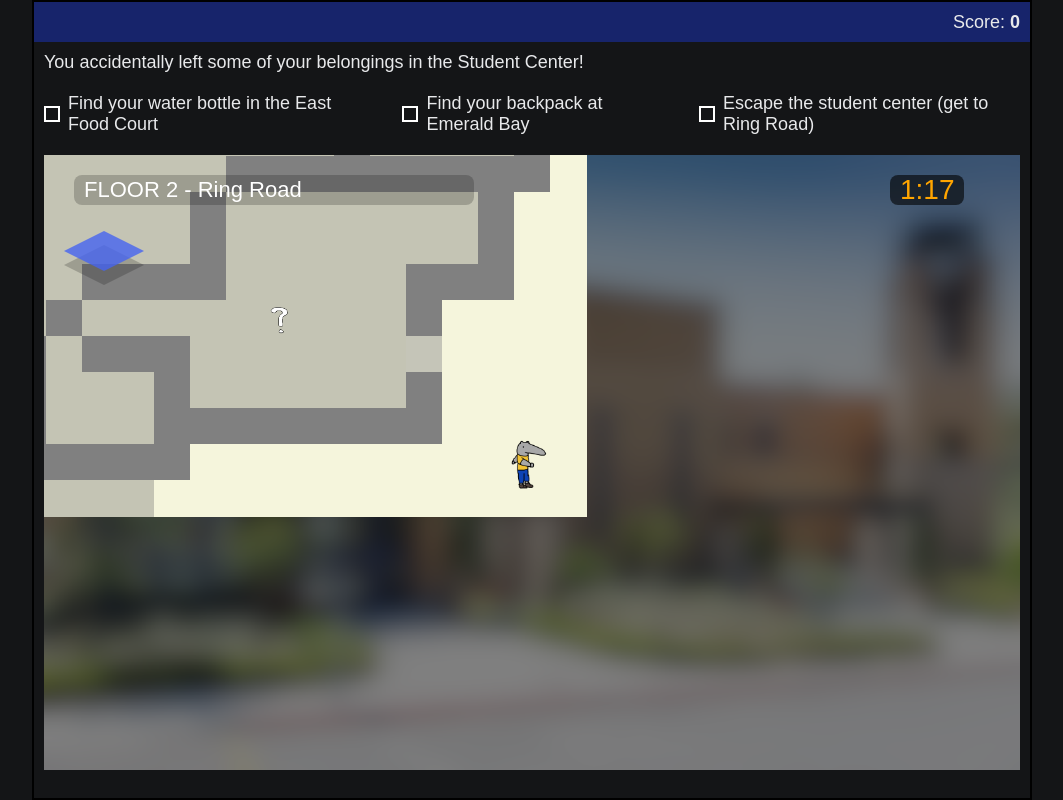
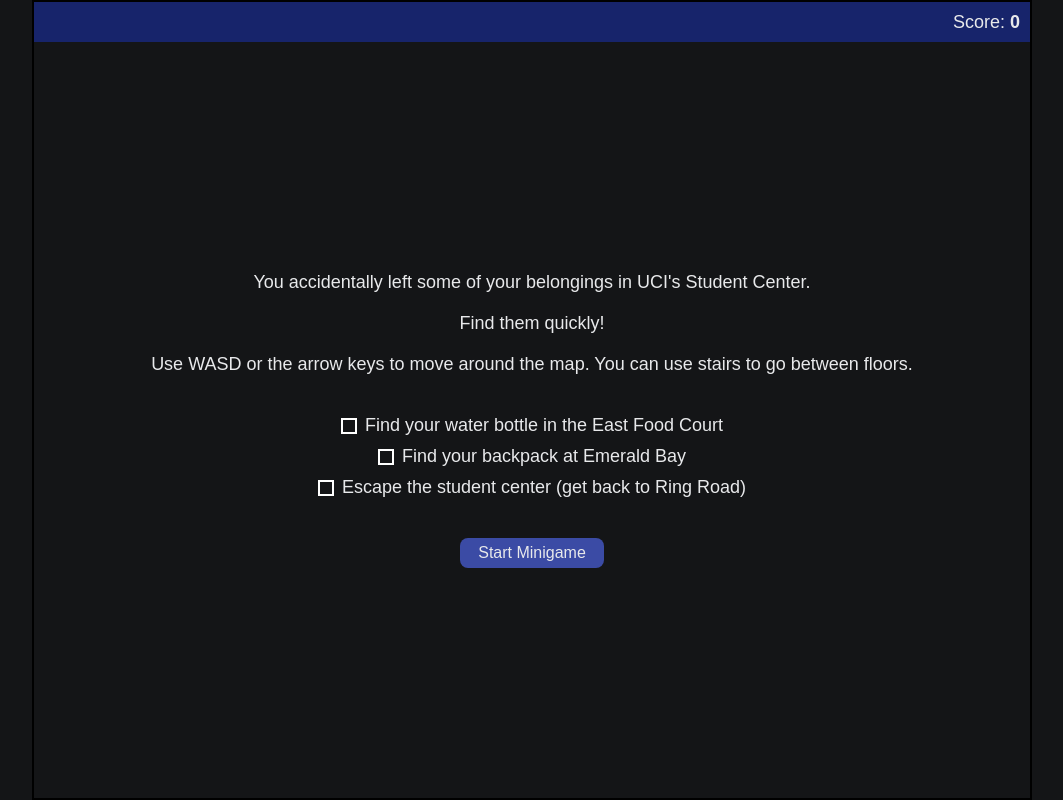
Before and after one commit to CadenLee2/GitHubUCI2025, a React (Vite) app in the folder petrware/: page / in a window 1280 px wide. Both pictures are taken after a click on the button "Start". Shown: the whole page, without its empty margins (108-1171 px from the left). Built offline with nearby package versions, Linux system fonts and the light colour scheme.

Commit message:
feat: scoring

```diff
--- a/petrware/src/maze_minigame/Constants.ts
+++ b/petrware/src/maze_minigame/Constants.ts
@@ -1,3 +1,5 @@
+import type { Objective } from "./types";
+
 export const STUDENT_CENTER_FLOOR_2 = [
   "1111111111111111x22222222x3333333x44444444444444444x555555555555555555555",
   "1111111111111111x22222222x3333333x44444444444444444x555555555555555555555",
@@ -16,8 +18,8 @@ export const STUDENT_CENTER_FLOOR_2 = [
   "99999999xxDx99999999999999999999999999999999999999999x555x xxx666666Duuuu",
   "999999xx    xx9999999999999999999999999999999999999xSx555x   x666666xuuuu",
   "9999xx        xxxxxDxxxxxxx999999999999999999999999xSx555x   xxxxxxxxuuuu",
-  "99xx          x            x999999999999999999999999xxDxxxxxxxuuuuuuuuuuu",
-  "xx            x             x99999999999999999999999999999999uuuuuuuuuuuu",
+  "99xx          x            x999999999999999999999999xxDxxxxxxx999999uuuuu",
+  "xx            x             x999999999999999999999999999999999999999uuuuu",
 ];
 
 // 0         1         2         3         4         5         6         7         8
@@ -75,6 +77,26 @@ export const ROOMS_1: Record<string, string> = {
   'f': 'Pacific Ballroom'
 };
 
+export const TARGET = {
+  floor: 2,
+  tile: 'u'
+}
+
+export const OBJECTIVES_DEFAULT: Objective[] = [
+  {
+    text: "Find your water bottle in the East Food Court",
+    complete: false
+  },
+  {
+    text: "Find your backpack at Emerald Bay",
+    complete: false
+  },
+  {
+    text: "Escape the student center (get back to Ring Road)",
+    complete: false
+  }
+];
+
 export const ROOMS_2_QCOORDS: Record<string, { x: number, y: number }> = {
   '1': { x: 4, y: 5 },
   '2': { x: 21, y: 3 },
--- a/petrware/src/maze_minigame/MazeMinigame.css
+++ b/petrware/src/maze_minigame/MazeMinigame.css
@@ -12,6 +12,15 @@
   align-items: center;
   justify-content: flex-start;
   gap: 40px;
+  margin-top: 20px;
+}
+
+.quests-col {
+  display: flex;
+  flex-direction: column;
+  align-items: center;
+  justify-content: flex-start;
+  gap: 10px;
   margin-top: 20px;
 }
 
@@ -57,3 +66,14 @@ canvas.main-canvas {
 .assets {
   display: none;
 }
+
+div.info-column {
+  display: flex;
+  flex-direction: column;
+  align-items: center;
+  justify-content: center;
+  gap: 20px;
+  height: 100%;
+  padding: 100px;
+  text-align: center;
+}
--- a/petrware/src/maze_minigame/MazeMinigame.tsx
+++ b/petrware/src/maze_minigame/MazeMinigame.tsx
@@ -7,27 +7,54 @@ import ImagePetr2 from "../assets/PetrCharacter2.png";
 import ImageBackpack from "../assets/Backpack.png";
 import ImageWaterBottle from "../assets/WaterBottle.png";
 import ImageQuestionMark from "../assets/QuestionMark.png";
+import type {
+  Objective,
+  Player,
+  KeysPressed,
+  ScreenName
+} from "./types";
 import {
   STUDENT_CENTER_FLOOR_2,
   STUDENT_CENTER_FLOOR_1,
   ROOMS_2,
   ROOMS_1,
   ROOMS_2_QCOORDS,
-  ROOMS_1_QCOORDS
+  ROOMS_1_QCOORDS,
+  TARGET,
+  OBJECTIVES_DEFAULT,
 } from "./Constants.ts";
 
-type Player = {
-  x: number,
-  y: number,
-  floor: number,
-  walkingStep: number,
-  hasCollectibles: Set<string>,
-  beenTo: Set<string>
+function timeUntil(timePoint: number) {
+  const timeLeft = timePoint - Date.now();
+  const secLeftTotal = Math.floor(timeLeft / 1000);
+  const minLeft = Math.floor(secLeftTotal / 60);
+  const secLeft = secLeftTotal % 60;
+  return { minLeft, secLeft };
 }
 
-type KeysPressed = {[key: string]: true};
+function ObjectiveDisplay(props: { objectives: Objective[], column?: true }) {
+  return (
+    <div className={ props.column ? "quests-col" : "quests" }>
+      {
+        props.objectives.map((obj, i) =>
+          <div key={i} className="quest">
+            <div className={`checkbox ${obj.complete ? "checked" : ""}`}>
+              {obj.complete && 'X'}
+            </div>
+            <span className={obj.complete ? "finished-text" : undefined}>{obj.text}</span>
+          </div>
+        )
+      }
+    </div>
+  );
+}
 
-export default function MazeMinigame(props: { finishGame: (pointsWon: number) => void }) {
+function MazeMinigameGame(props: {
+  win: (timeMins: number, timeSecs: number) => void,
+  lose: (points: number) => void
+}) {
+  const { win, lose } = props;
+
   const player = useRef<Player>({
     x: 71,
     y: 17,
@@ -36,20 +63,7 @@ export default function MazeMinigame(props: { finishGame: (pointsWon: number) =>
     hasCollectibles: new Set<string>(),
     beenTo: new Set<string>()
   });
-  const [objectives, setObjectives] = useState([
-    {
-      text: "Find your water bottle in the East Food Court",
-      complete: false
-    },
-    {
-      text: "Find your backpack at Emerald Bay",
-      complete: false
-    },
-    {
-      text: "Escape the student center (get to Ring Road)",
-      complete: false
-    }
-  ]);
+  const [objectives, setObjectives] = useState(OBJECTIVES_DEFAULT);
 
   // Using ref to prevent issues with useEffect
   const keysPressed = useRef<KeysPressed>({});
@@ -251,10 +265,7 @@ export default function MazeMinigame(props: { finishGame: (pointsWon: number) =>
       ctx.roundRect(width - 130, 20, 74, 30, 8);
       ctx.fill();
       ctx.fillStyle = "orange";
-      const timeLeft = (timer.current ?? 0) - Date.now();
-      const secLeftTotal = Math.floor(timeLeft / 1000);
-      const minLeft = Math.floor(secLeftTotal / 60);
-      const secLeft = secLeftTotal % 60;
+      const { minLeft, secLeft } = timeUntil(timer.current ?? 0);
       const formatTime = minLeft + ":" + (secLeft < 10 ? '0' : '') + secLeft;
       ctx.font="28px Arial";
       ctx.fillText(formatTime, width - 120, 44);
@@ -367,9 +378,32 @@ export default function MazeMinigame(props: { finishGame: (pointsWon: number) =>
     }
   }
 
+  function checkEndConditions() {
+    const { minLeft, secLeft } = timeUntil(timer.current ?? 0);
+    const gameLost = minLeft < 0 || (minLeft == 0 && secLeft <= 0);
+    if (gameLost) {
+      lose();
+      return;
+    }
+    let gameWon = true;
+    for (const colName of Object.keys(collectibles.current)) {
+      if (!player.current.hasCollectibles.has(colName)) gameWon = false;
+    }
+    const floorPlan = player.current.floor == 2 ? STUDENT_CENTER_FLOOR_2 : STUDENT_CENTER_FLOOR_1;
+    const tile = floorPlan[player.current.y][player.current.x];
+    if (player.current.floor != TARGET.floor || tile != TARGET.tile) {
+      gameWon = false;
+    }
+    if (gameWon) {
+      win(minLeft, secLeft);
+      return;
+    }
+  }
+
   /** Call this function each frame */
   function frame() {
     handleKeys();
+    checkEndConditions();
     render();
   }
 
@@ -397,26 +431,16 @@ export default function MazeMinigame(props: { finishGame: (pointsWon: number) =>
   });
 
   useEffect(() => {
+    // Start the game the moment this is first rendered
     const GAME_DURATION_SECONDS = 80;
     timer.current = Date.now() + GAME_DURATION_SECONDS * 1000;
   }, []);
 
   return (
-    <div className="main-container">
+    <>
       <div>
         <span>You accidentally left some of your belongings in the Student Center!</span>
-        <div className="quests">
-          {
-            objectives.map((obj, i) =>
-              <div key={i} className="quest">
-                <div className={`checkbox ${obj.complete ? "checked" : ""}`}>
-                  {obj.complete && 'X'}
-                </div>
-                <span className={obj.complete ? "finished-text" : undefined}>{obj.text}</span>
-              </div>
-            )
-          }
-        </div>
+        <ObjectiveDisplay objectives={objectives} />
       </div>
       <div ref={canvasWrapper} className="canvas-wrapper">
         <canvas ref={canvas} className="main-canvas" width={936} height={615}>
@@ -431,6 +455,62 @@ export default function MazeMinigame(props: { finishGame: (pointsWon: number) =>
         <img src={ImageWaterBottle} ref={assetWaterBottle} />
         <img src={ImageQuestionMark} ref={assetQuestionMark} />
       </div>
+    </>
+  );
+}
+
+export default function MazeMinigame(props: { finishGame: (pointsWon: number) => void }) {
+  const { finishGame } = props;
+
+  const [screen, setScreen] = useState<ScreenName>("instructions");
+  const [minLeft, setMinLeft] = useState(-1);
+  const [secLeft, setSecLeft] = useState(-1);
+  const [pointsWon, setPointsWon] = useState(-1);
+
+  function win(minLeftNum: number, secLeftNum: number) {
+    setScreen("win");
+    setPointsWon(minLeftNum * 60 + secLeftNum);
+    setMinLeft(minLeftNum);
+    setSecLeft(secLeftNum);
+  }
+
+  function lose() {
+    setScreen("lose");
+  }
+
+  return (
+    <div className="main-container">
+      {
+        screen == "instructions" ?
+          <div className="info-column">
+            <span>You accidentally left some of your belongings in UCI's Student Center.</span>
+            <span>Find them quickly!</span>
+            <span>Use WASD or the arrow keys to move around the map. You can use stairs to go between floors.</span>
+            <ObjectiveDisplay column objectives={OBJECTIVES_DEFAULT} />
+            <span></span>
+            <button onClick={() => setScreen("game")}>Start Minigame</button>
+          </div>
+        : screen == "game" ? <MazeMinigameGame win={win} lose={lose} />
+        : screen == "win" ?
+          <div className="info-column">
+            <span>
+              You succeeded with {minLeft} minutes and {secLeft} seconds left!
+            </span>
+            <span>
+              <b>+{pointsWon} points</b>
+            </span>
+            <span>
+              Next, you head to Aldrich Park.
+            </span>
+            <button onClick={() => finishGame(pointsWon)}>Next game</button>
+          </div>
+        :
+          <div className="info-column">
+            <span>Time's up!</span>
+            <span>You didn't get everything. Better luck next time...</span>
+            <button onClick={() => location.reload()}>Back to main menu</button>
+          </div>
+      }
     </div>
   );
 }
--- /dev/null
+++ b/petrware/src/maze_minigame/types.ts
@@ -0,0 +1,14 @@
+export type Objective = { text: string, complete: boolean };
+
+export type Player = {
+  x: number,
+  y: number,
+  floor: number,
+  walkingStep: number,
+  hasCollectibles: Set<string>,
+  beenTo: Set<string>
+}
+
+export type KeysPressed = {[key: string]: true};
+
+export type ScreenName = "instructions" | "game" | "win" | "lose";
```
